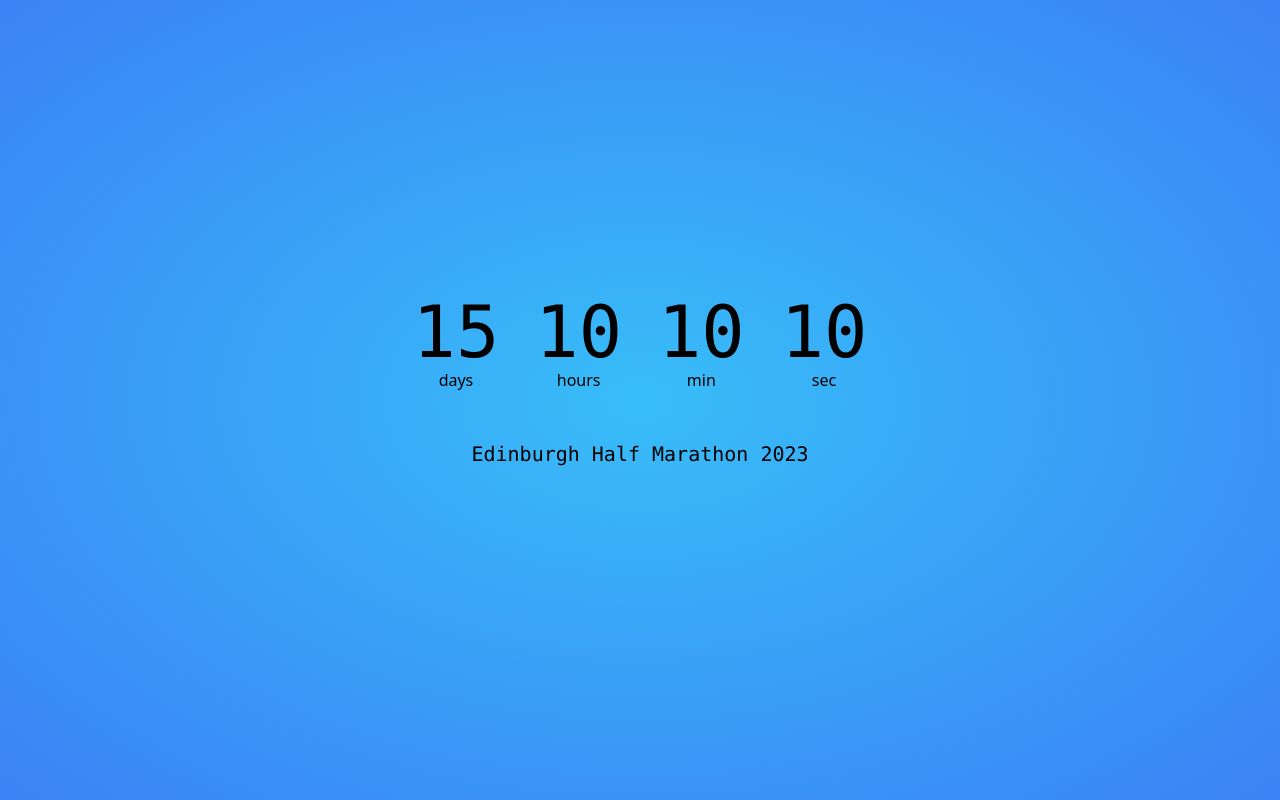
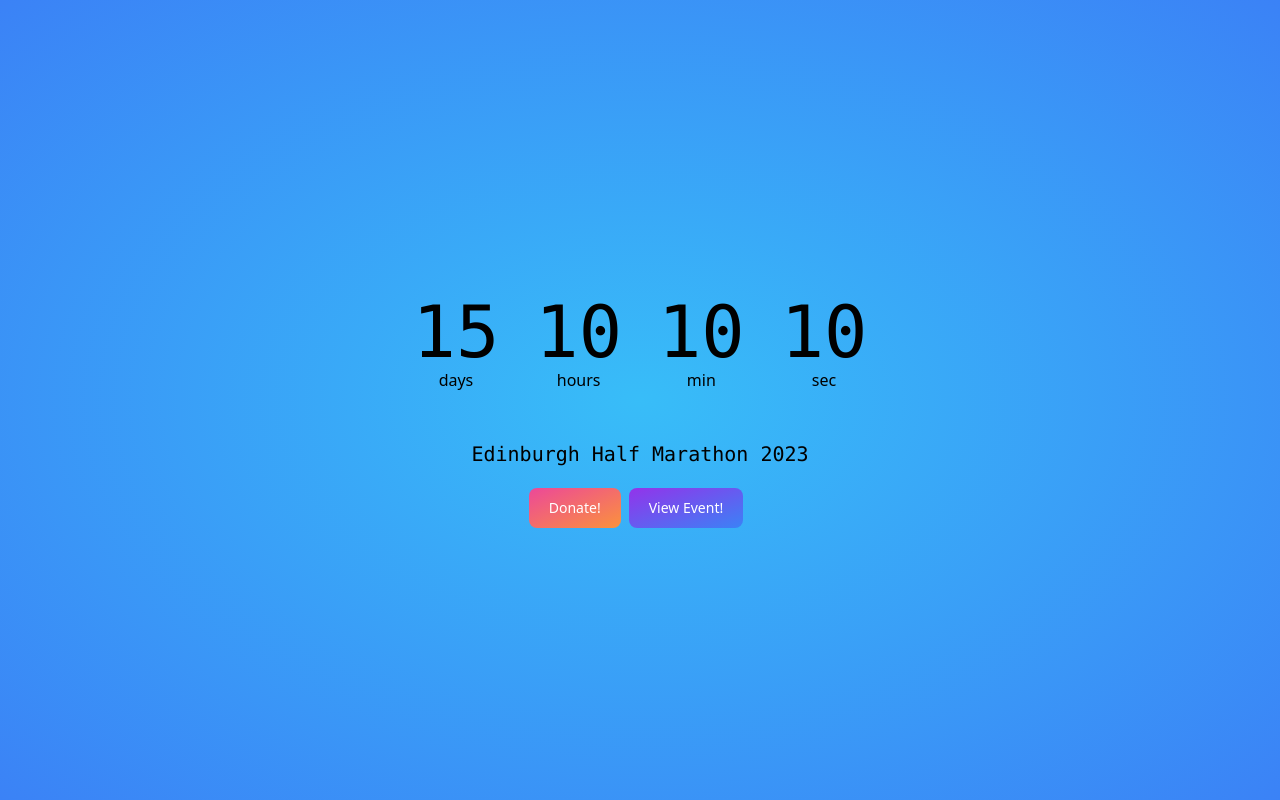
Before and after one commit to callumbuttery/marathon-tracker, a React (Vite) app: page / in a window 1280 px wide. Built offline with nearby package versions, Linux system fonts and the light colour scheme.

Commit message:
Feat: add in buttons

```diff
--- /dev/null
+++ b/src/components/buttons/DonationButton.tsx
@@ -0,0 +1,7 @@
+export const DonationButton: React.FC = () => {
+    return (
+        <div>
+            <button type="button" class="text-white bg-gradient-to-br from-pink-500 to-orange-400 hover:bg-gradient-to-bl focus:ring-4 focus:outline-none focus:ring-pink-200 dark:focus:ring-pink-800 font-medium rounded-lg text-sm px-5 py-2.5 text-center mr-2 mb-2">Donate!</button>
+        </div>
+    )
+}
--- /dev/null
+++ b/src/components/buttons/ViewEvent.tsx
@@ -0,0 +1,7 @@
+export const ViewEventButton: React.FC = () => {
+    return (
+        <div>
+            <button type="button" className="text-white bg-gradient-to-br from-purple-600 to-blue-500 hover:bg-gradient-to-bl focus:ring-4 focus:outline-none focus:ring-blue-300 dark:focus:ring-blue-800 font-medium rounded-lg text-sm px-5 py-2.5 text-center mr-2 mb-2">View Event!</button>
+        </div>
+    )
+}
--- a/src/pages/Landing.tsx
+++ b/src/pages/Landing.tsx
@@ -1,4 +1,6 @@
 import { CountDown } from "../components/CountDown"
+import { DonationButton } from "../components/buttons/DonationButton"
+import { ViewEventButton } from "../components/buttons/ViewEvent"
 
 export const Landing: React.FC = () => {
     return (
@@ -6,6 +8,10 @@
             <CountDown />
 
             <div className="flex justify-center items-center mt-10 font-mono text-xl">Edinburgh Half Marathon 2023</div>
+            <div className="flex justify-center mt-5">
+                <DonationButton />
+                <ViewEventButton />
+            </div>
         </div>
     )
 }
```
